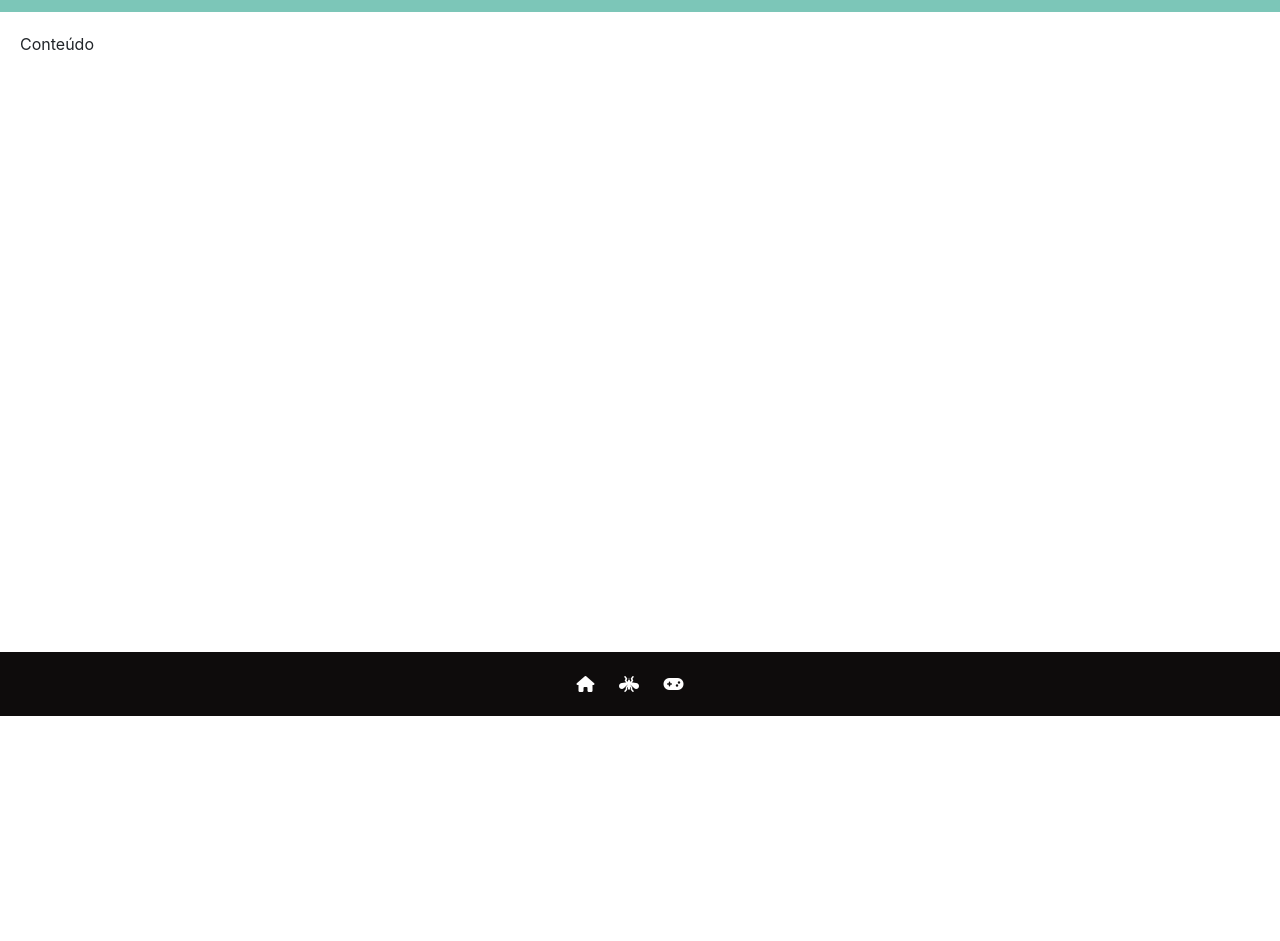
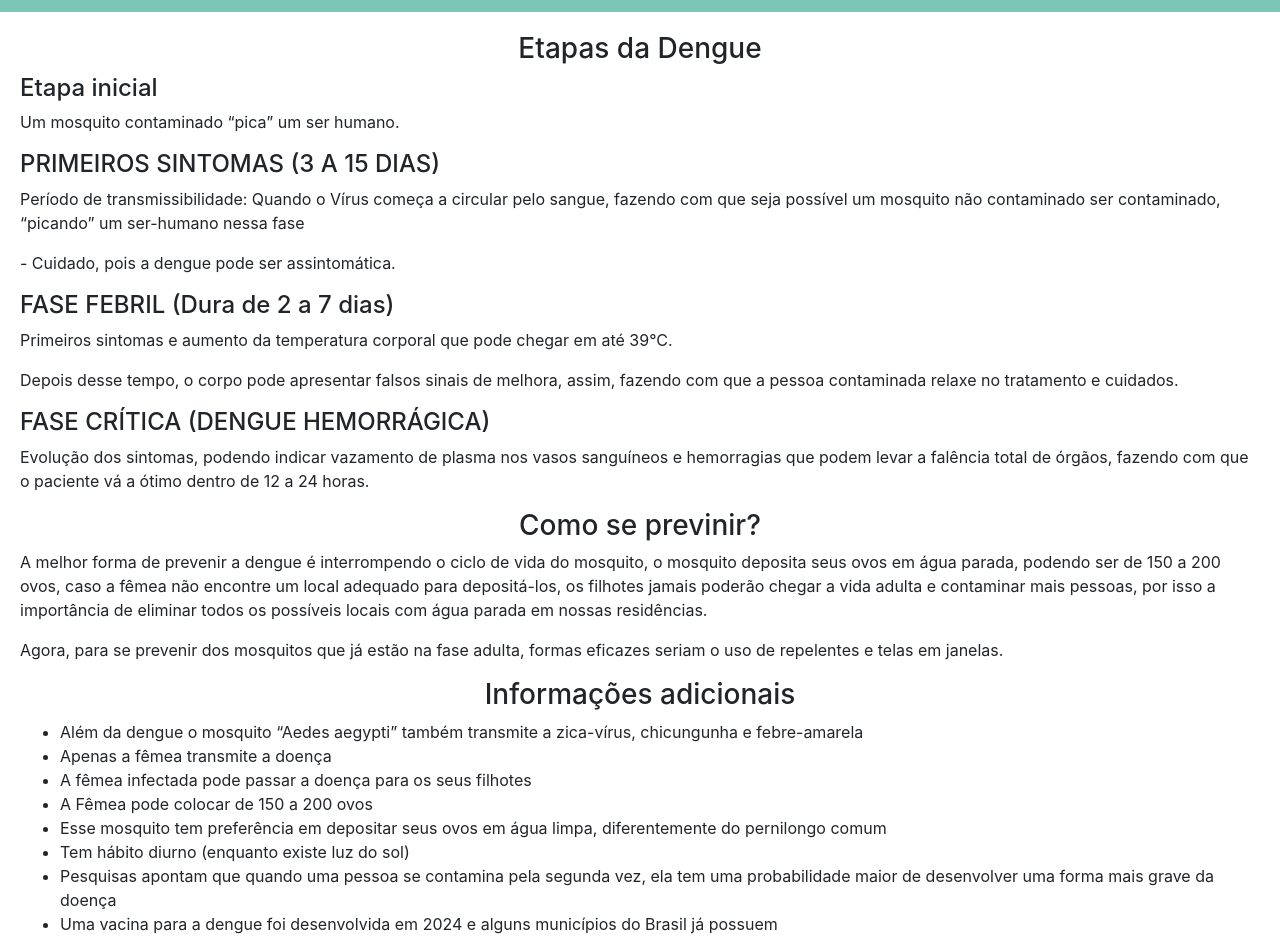
Before and after one commit to Projeto-BCC/projeto-front, a plain HTML site: page screens/info/info.html in a window 1280 px wide. Shown: the part 84-1025 px from the top of the page. Before the commit the page ends 800 px from the top, so only its background shows below. Drawn offline with nearby package versions, Linux system fonts and the light colour scheme.

Commit message:
Info page update 1

```diff
--- a/screens/info/info.css
+++ b/screens/info/info.css
@@ -49,6 +49,20 @@ nav ul li a {
 }
 .pagina.ativa {
     display: block;
+}
+
+.etapas {
+    justify-content: space-between;
+}
+
+.pictures {
+    background-color: brown;
+    height: auto;
+    width: auto;
+}
+
+div.etapas h3{
+    text-align: center;
 }
 
 footer {
--- a/screens/info/info.html
+++ b/screens/info/info.html
@@ -32,16 +32,56 @@
 <body>
 
     <header>
-        <h1>Sai Zika</h1>
+        <h1>Informações Gerais</h1>
     </header>
 
     <main>
 
         <div class="content">
-            <p>Conteúdo</p>
+            <div class = "etapas">
+                <div class = "texts">
+                    <h3>Etapas da Dengue</h3>
+
+                    <h4>Etapa inicial</h4>
+                    <p>Um mosquito contaminado “pica” um ser humano.</p>
+
+                    <h4>PRIMEIROS SINTOMAS (3 A 15 DIAS)</h4>
+                    <p>Período de transmissibilidade: Quando o Vírus começa a circular pelo sangue, fazendo com que seja possível um mosquito não contaminado ser contaminado, “picando” um ser-humano nessa fase</p>
+                    <p>- Cuidado, pois a dengue pode ser assintomática.</p>
+
+                    <h4>FASE FEBRIL (Dura de 2 a 7 dias)</h4>
+                    <p>Primeiros sintomas e aumento da temperatura corporal que pode chegar em até 39°C.</p>
+                    <p>Depois desse tempo, o corpo pode apresentar falsos sinais de melhora, assim, fazendo com que a pessoa contaminada relaxe no tratamento e cuidados.</p>
+
+                    <h4>FASE CRÍTICA (DENGUE HEMORRÁGICA)</h3>
+                    <p>Evolução dos sintomas, podendo indicar vazamento de plasma nos vasos sanguíneos e hemorragias que podem levar a falência total de órgãos, fazendo com que o paciente vá a ótimo dentro de 12 a 24 horas. </p>
+                </div>
+                <div class = "pictures"></div>
+            <div class = "prevenção">
+                <div class = "texts">
+                    <h3>Como se previnir?</h3>
+                    <p>A melhor forma de prevenir a dengue é interrompendo o ciclo de vida do mosquito, o mosquito deposita seus ovos em água parada, podendo ser de 150 a 200 ovos, caso a fêmea não encontre um local adequado para depositá-los, os filhotes jamais poderão chegar a vida adulta e contaminar mais pessoas, por isso a importância de eliminar todos os possíveis locais com água parada em nossas residências.</p>
+                    <p>Agora, para se prevenir dos mosquitos que já estão na fase adulta, formas eficazes seriam o uso de repelentes e telas em janelas.</p>
+                </div>
+                <div class = "pictures"></div>
+
+            <div class = "infoadd">
+                <div class = "texts">
+                    <h3>Informações adicionais</h3>
+                    <ul>
+                        <li>Além da dengue o mosquito “Aedes aegypti” também transmite a zica-vírus, chicungunha e febre-amarela</li>
+                        <li>Apenas a fêmea transmite a doença</li>
+                        <li>A fêmea infectada pode passar a doença para os seus filhotes</li>
+                        <li>A Fêmea pode colocar de 150 a 200 ovos </li>
+                        <li>Esse mosquito tem preferência em depositar seus ovos em água limpa, diferentemente do pernilongo comum</li>
+                        <li>Tem hábito diurno (enquanto existe luz do sol)</li>
+                        <li>Pesquisas apontam que quando uma pessoa se contamina pela segunda vez, ela tem uma probabilidade maior de desenvolver uma forma mais grave da doença</li>
+                        <li>Uma vacina para a dengue foi desenvolvida em 2024 e alguns municípios do Brasil já possuem</li>
+                    </ul>
+                </div>
+                <div class = "pictures"></div>
+            </div>
         </div>
-
-    </main>
 
     <footer>
         <nav class="footer">
```
